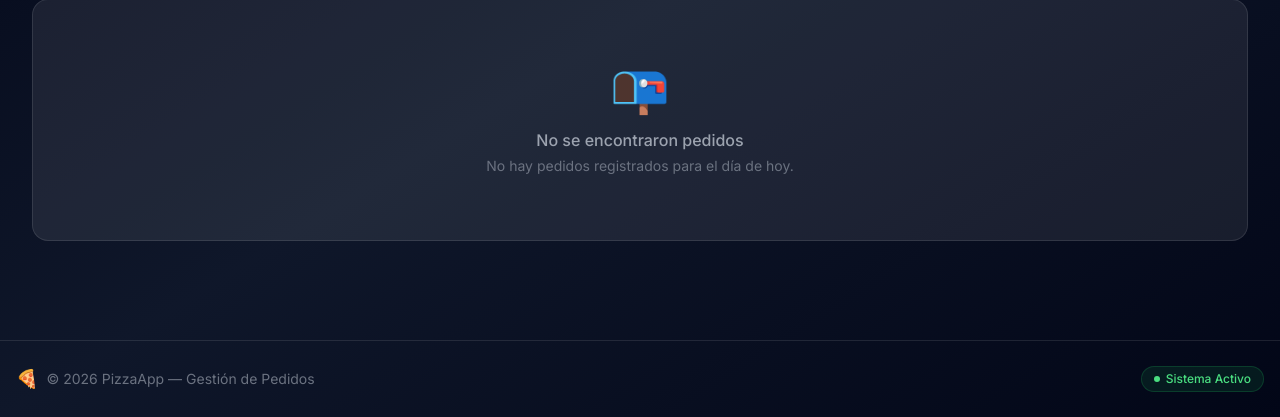
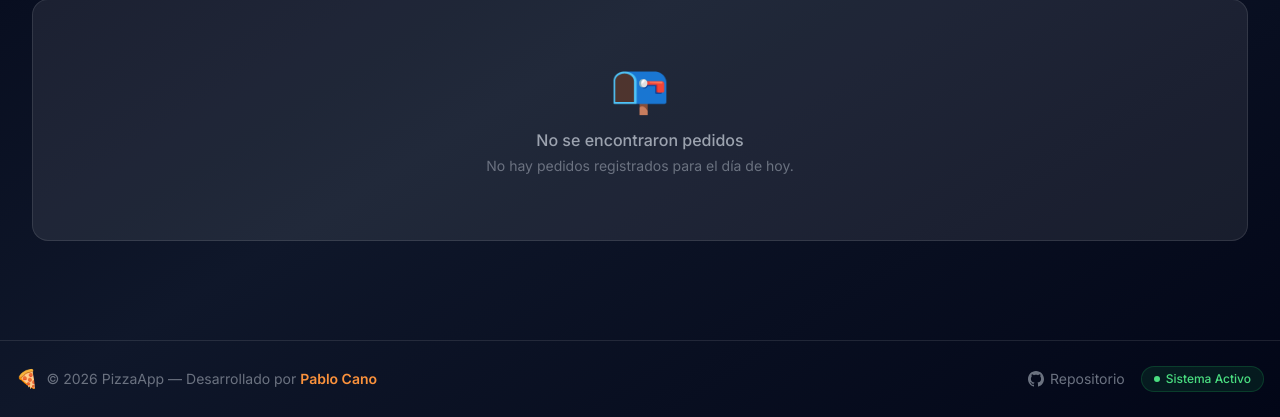
Before and after one commit to IDGS-801-23000940/examenPizzas, a Flask app: page /reportes/ in a window 1280 px wide. Shown: the part 383-800 px from the top of the page. Run offline with Flask 3, Linux system fonts and the light colour scheme; some libraries are stand-ins or nearby versions.

Commit message:
Se agrega README.md y creditos de desarrollador en el footer

```diff
--- a/templates/layout.html
+++ b/templates/layout.html
@@ -120,9 +120,15 @@
         <div class="max-w-7xl mx-auto px-4 py-6 flex flex-col sm:flex-row items-center justify-between gap-4">
             <div class="flex items-center gap-2 text-gray-500 text-sm">
                 <span class="text-lg">🍕</span>
-                <span>© 2026 PizzaApp — Gestión de Pedidos</span>
+                <span>© 2026 PizzaApp — Desarrollado por
+                    <a href="https://github.com/IDGS-801-23000940" target="_blank" class="text-orange-400 hover:text-orange-300 font-semibold transition-colors">Pablo Cano</a>
+                </span>
             </div>
             <div class="flex items-center gap-4">
+                <a href="https://github.com/IDGS-801-23000940/examenPizzas" target="_blank" class="text-gray-500 hover:text-gray-300 transition-colors text-sm flex items-center gap-1.5">
+                    <svg class="w-4 h-4" fill="currentColor" viewBox="0 0 24 24"><path d="M12 0c-6.626 0-12 5.373-12 12 0 5.302 3.438 9.8 8.207 11.387.599.111.793-.261.793-.577v-2.234c-3.338.726-4.033-1.416-4.033-1.416-.546-1.387-1.333-1.756-1.333-1.756-1.089-.745.083-.729.083-.729 1.205.084 1.839 1.237 1.839 1.237 1.07 1.834 2.807 1.304 3.492.997.107-.775.418-1.305.762-1.604-2.665-.305-5.467-1.334-5.467-5.931 0-1.311.469-2.381 1.236-3.221-.124-.303-.535-1.524.117-3.176 0 0 1.008-.322 3.301 1.23.957-.266 1.983-.399 3.003-.404 1.02.005 2.047.138 3.006.404 2.291-1.552 3.297-1.23 3.297-1.23.653 1.653.242 2.874.118 3.176.77.84 1.235 1.911 1.235 3.221 0 4.609-2.807 5.624-5.479 5.921.43.372.823 1.102.823 2.222v3.293c0 .319.192.694.801.576 4.765-1.589 8.199-6.086 8.199-11.386 0-6.627-5.373-12-12-12z"/></svg>
+                    Repositorio
+                </a>
                 <span class="inline-flex items-center gap-1.5 px-3 py-1 rounded-full text-xs font-medium bg-green-500/10 text-green-400 border border-green-500/20">
                     <span class="w-1.5 h-1.5 rounded-full bg-green-400 badge-pulse"></span>
                     Sistema Activo
```
Also changed, not shown: README.md (added).
